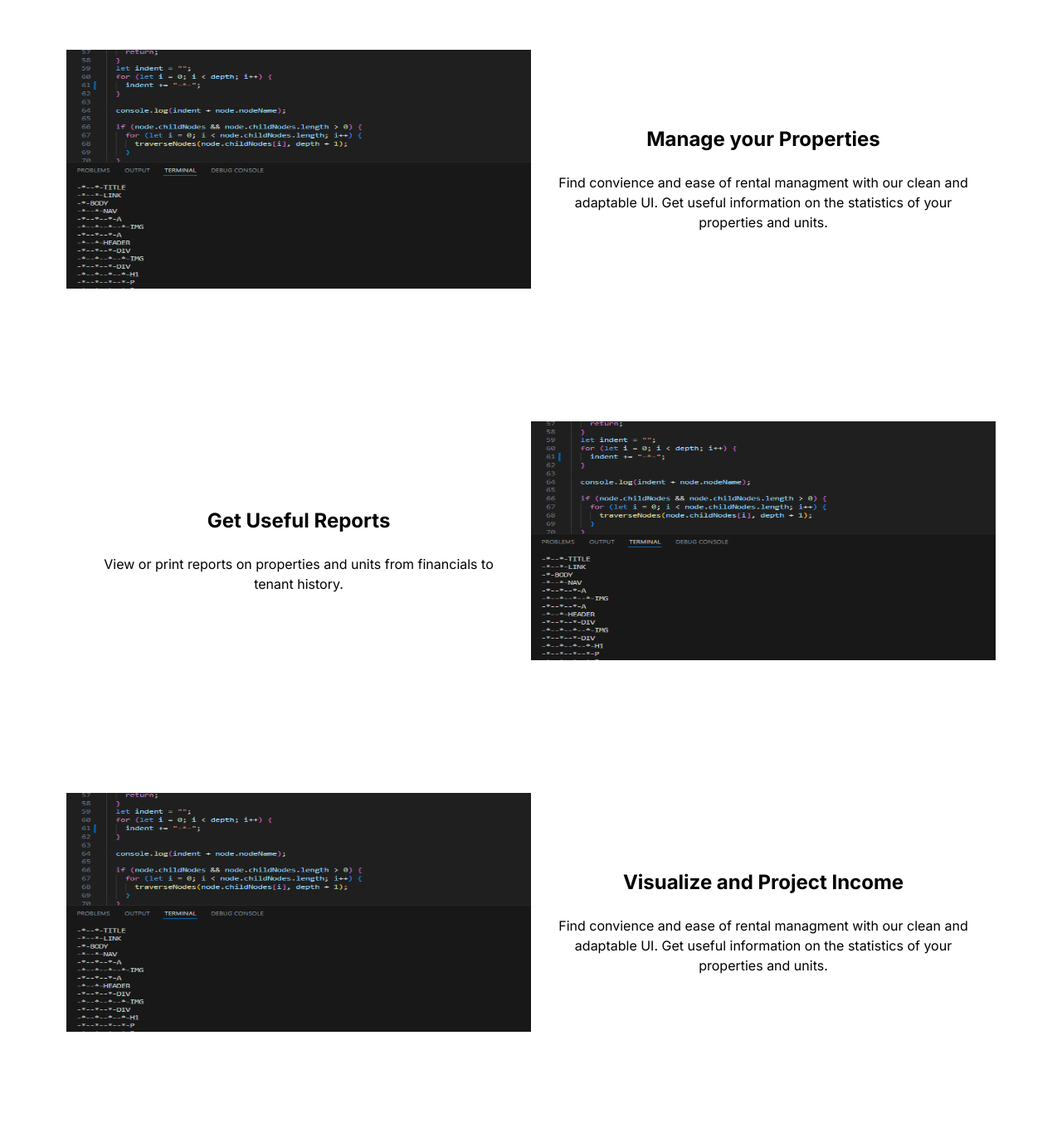
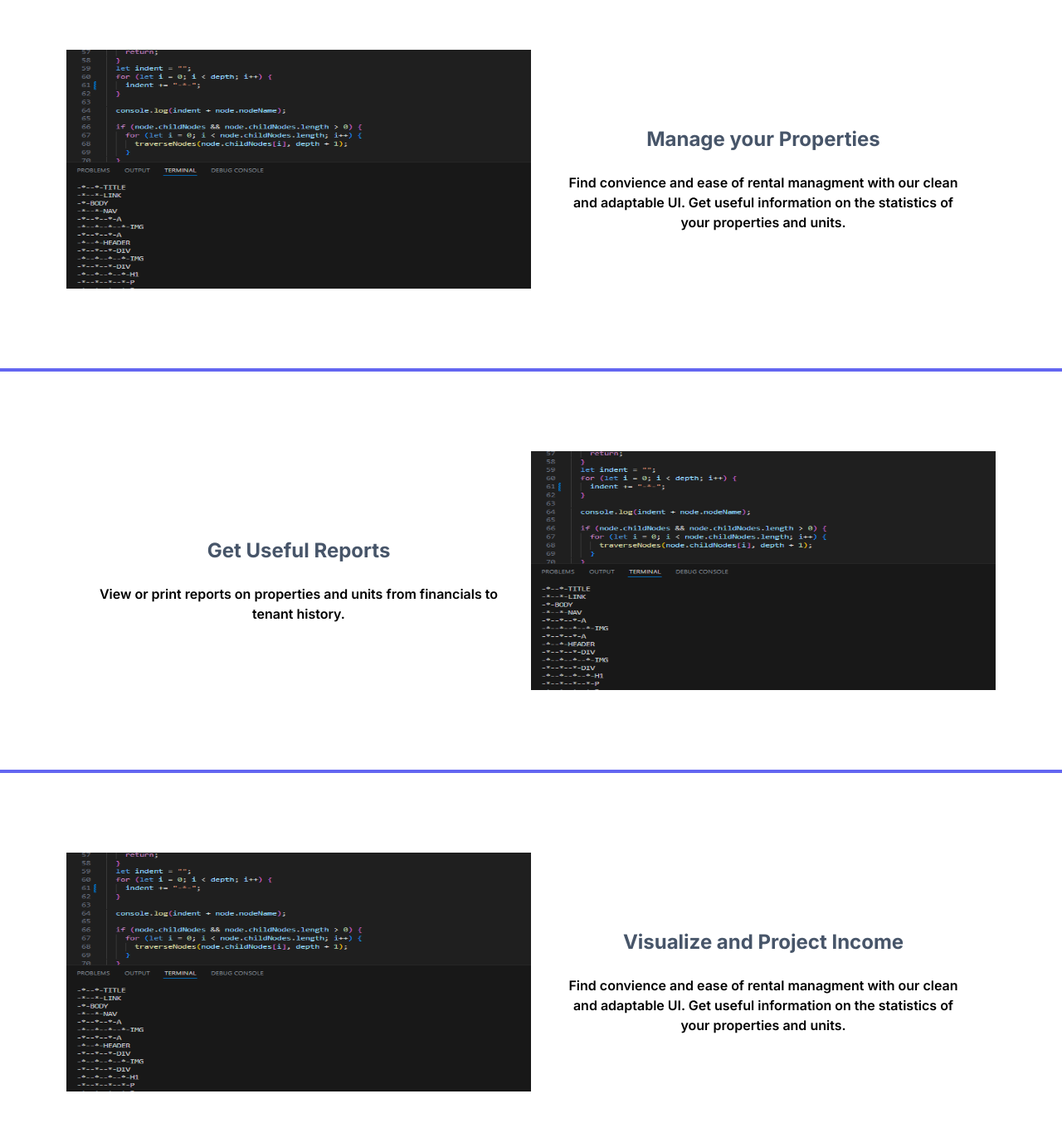
Before and after one commit to 4cody/apt, a Next.js app in the folder client/: page / in a window 1280 px wide. Shown: the part 688-2042 px from the top of the page at 83% size. Before the commit the page ends 2012 px from the top, so only its background shows below. Built offline with nearby package versions, Linux system fonts and the light colour scheme.

Commit message:
break lines in landing info

```diff
--- a/client/src/app/page.tsx
+++ b/client/src/app/page.tsx
@@ -6,12 +6,6 @@ import LandingBody from "@/components/landingBody";
 export default function Home() {
   return (
     <main className="min-h-screen flex flex-col items-center">
-      {/* <div className="z-100 fixed w-full h-full backdrop-blur-lg grid place-content-center">
-        <div className="border-2 border-indigo-500 bg-zinc-300 z-20 w-52 h-52 ">
-          asg
-        </div>
-      </div> */}
-
       <Nav />
       <LandingBody />
     </main>
--- a/client/src/components/landingBody.tsx
+++ b/client/src/components/landingBody.tsx
@@ -36,7 +36,7 @@ export default () => {
               className="text-indigo-800 p-2 rounded"
             />
           </div>
-          <button className="p-2 border-4 border-indigo-500 flex-auto rounded">
+          <button className="p-2 border-4 border-indigo-500 flex-auto rounded hover:text-zinc-400 hover:bg-zinc-600 hover:scale-90 ease-out duration-100">
             Join Now
           </button>
         </form>
@@ -47,10 +47,10 @@ export default () => {
           <Image alt="image" src={tempImage} layout="fill" />
         </div>
         <div className="relative w-1/2 h-72 p-8 flex flex-col justify-center">
-          <h2 className="text-center p-6 font-bold text-2xl">
+          <h2 className="text-center p-6 font-bold text-2xl text-slate-600">
             Manage your Properties
           </h2>
-          <p className="text-center fon">
+          <p className="text-center font-semibold">
             Find convience and ease of rental managment with our clean and
             adaptable UI. Get useful information on the statistics of your
             properties and units.
@@ -58,12 +58,14 @@ export default () => {
         </div>
       </div>
 
+      <div className="w-full border-2 m-4 border-indigo-500"></div>
+
       <div className="w-full px-20 my-20 max-w-7xl flex">
         <div className="relative w-1/2 h-72 p-8 flex flex-col justify-center">
-          <h2 className="text-center p-6 font-bold text-2xl">
+          <h2 className="text-center p-6 font-bold text-2xl text-slate-600">
             Get Useful Reports
           </h2>
-          <p className="text-center fon">
+          <p className="text-center font-semibold">
             View or print reports on properties and units from financials to
             tenant history.
           </p>
@@ -73,15 +75,17 @@ export default () => {
         </div>
       </div>
 
+      <div className="w-full border-2 m-4 border-indigo-500"></div>
+
       <div className="w-full px-20 my-20 max-w-7xl flex">
         <div className="relative w-1/2 h-72">
           <Image alt="image" src={tempImage} layout="fill" />
         </div>
         <div className="relative w-1/2 h-72 p-8 flex flex-col justify-center">
-          <h2 className="text-center p-6 font-bold text-2xl">
+          <h2 className="text-center p-6 font-bold text-2xl text-slate-600">
             Visualize and Project Income
           </h2>
-          <p className="text-center fon">
+          <p className="text-center font-semibold">
             Find convience and ease of rental managment with our clean and
             adaptable UI. Get useful information on the statistics of your
             properties and units.
```
